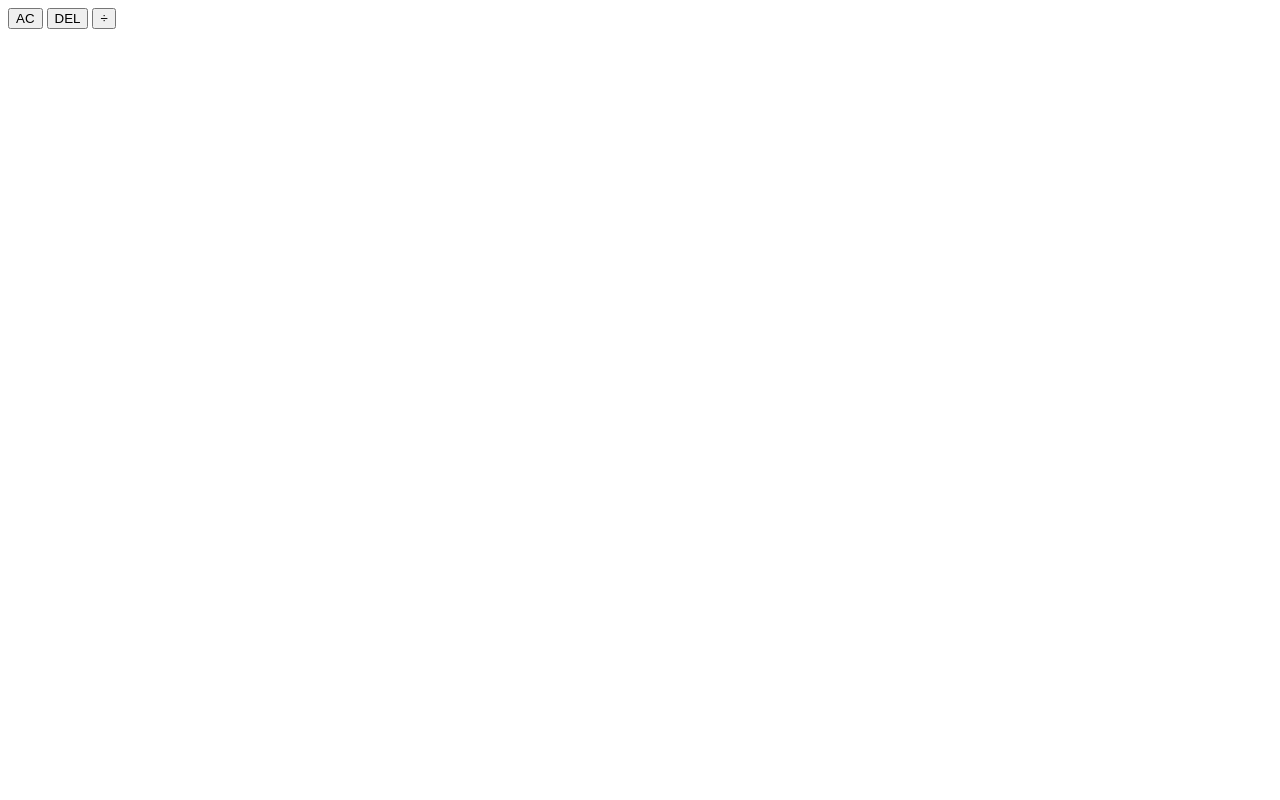
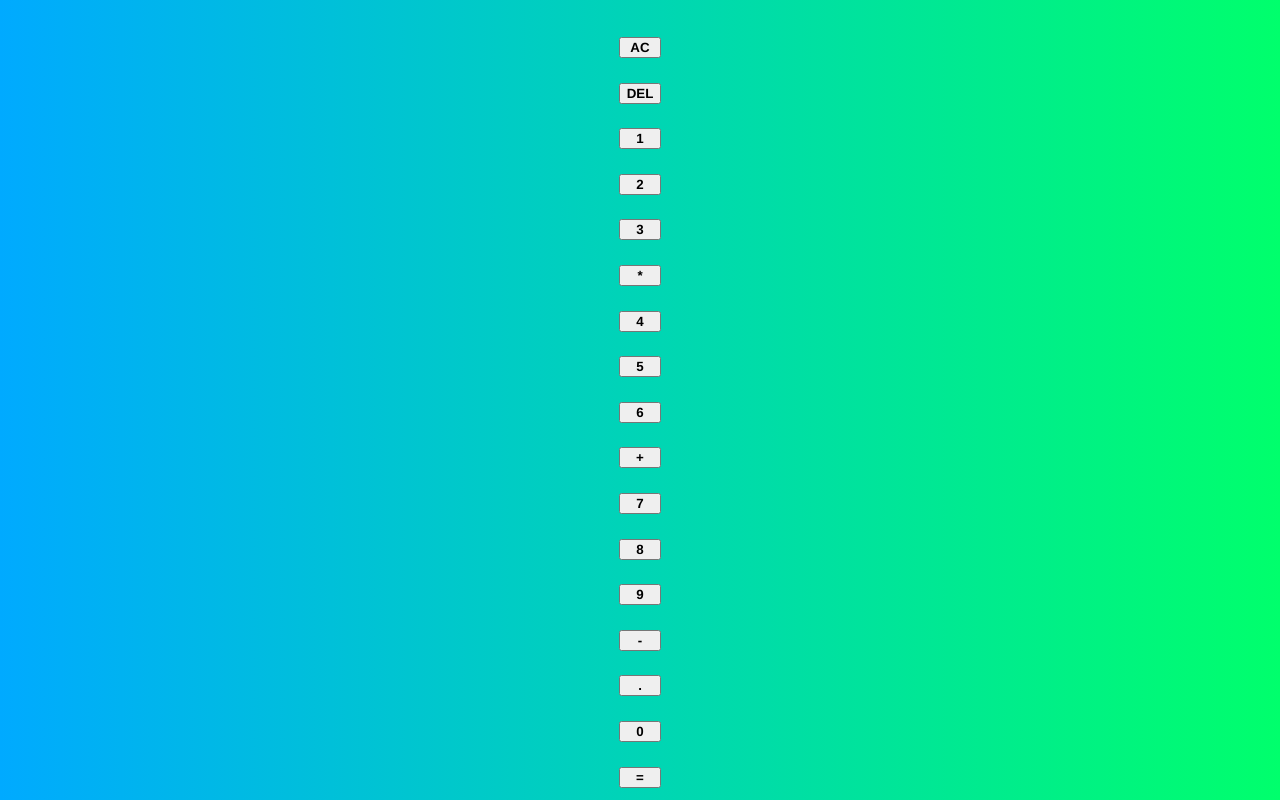
Before and after one commit to GaniyuSodiq/javascript-calculator, a plain HTML site: page index.html in a window 1280 px wide. Drawn offline with Linux system fonts and the light colour scheme.

Commit message:
need to learn grid css

```diff
--- a/index.html
+++ b/index.html
@@ -9,14 +9,28 @@
     <script src="script.js" defer></script>
 </head>
 <body>
-    <div class="calculator-grd">
+    <div class="calculator-grid">
         <div class="output">
             <div class="previous-operant"></div>
             <div class="current-operant"></div>
         </div>
         <button class="span-two">AC</button>
         <button>DEL</button>
-        <button>÷</button>
+        <button>1</button>
+        <button>2</button>
+        <button>3</button>
+        <button>*</button>
+        <button>4</button>
+        <button>5</button>
+        <button>6</button>
+        <button>+</button>
+        <button>7</button>
+        <button>8</button>
+        <button>9</button>
+        <button>-</button>
+        <button>.</button>
+        <button>0</button>
+        <button class="span-two">=</button>
     </div>
 </body>
 </html>
--- a/style.css
+++ b/style.css
@@ -0,0 +1,18 @@
+*, *::before, *::after{
+    box-sizing: border-box;
+    font-family: 'Franklin Gothic Medium', 'Arial Narrow', Arial, sans-serif;
+    font-weight: bold;
+}
+
+body{
+    padding: 0;
+    margin: 0;
+    background: linear-gradient(to right, #00aaff, #00ff6c);
+}
+
+.calculator-grid{
+    display: grid;
+    justify-content: center;
+    align-items: center;
+    min-height: 100vh;
+}
```
